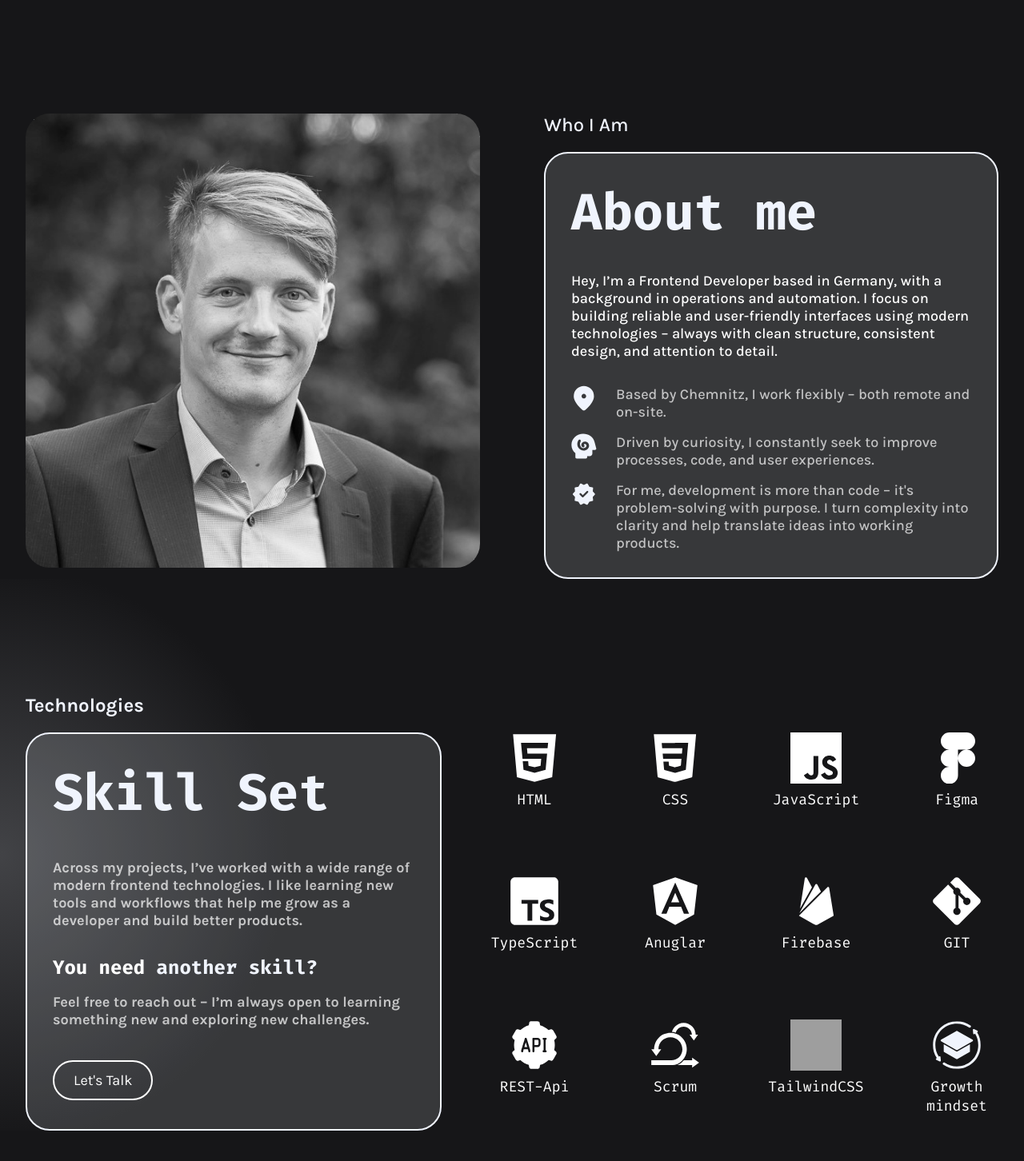
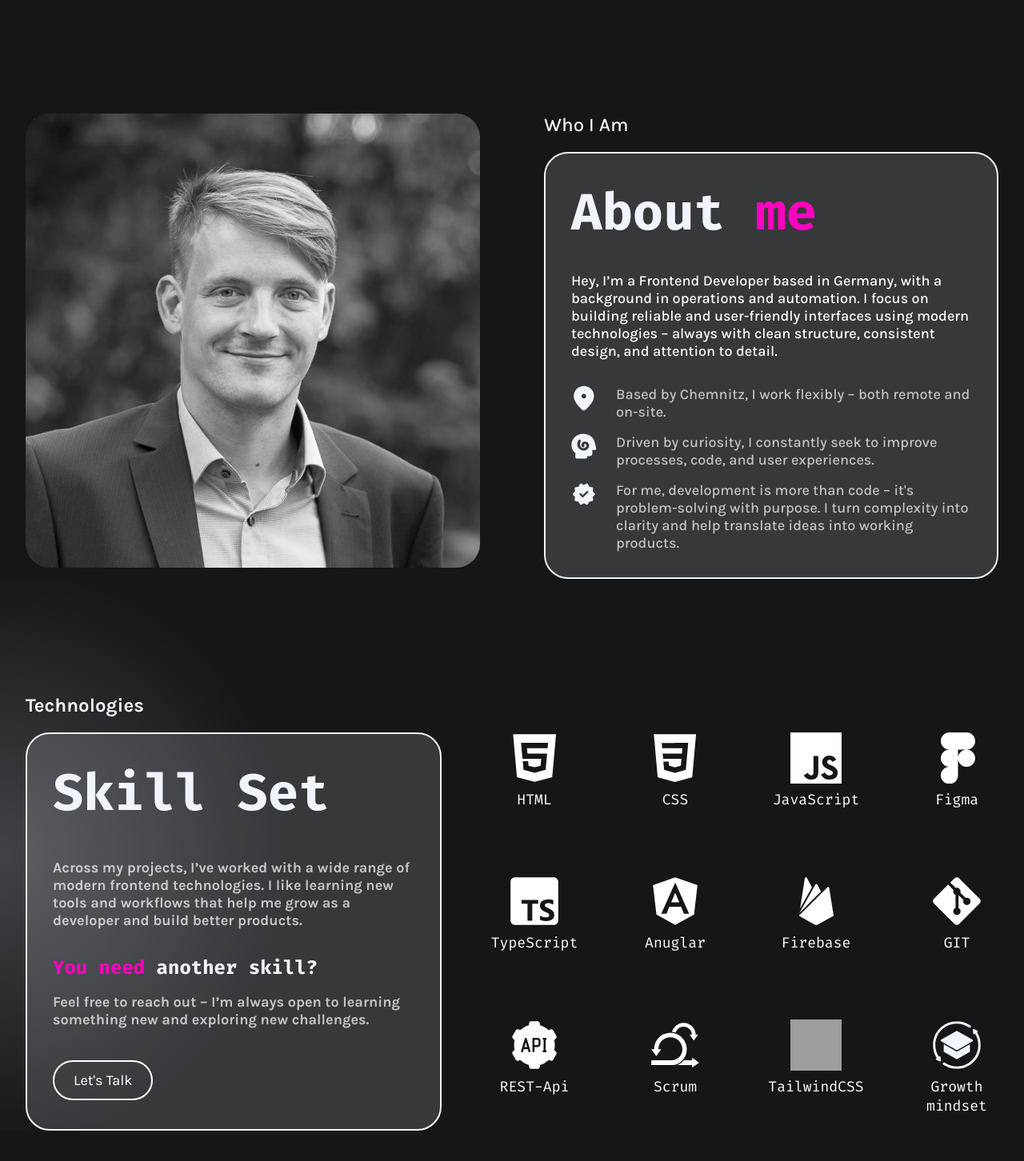
Before and after one commit to RichardStreu/portfolioAngular, an Angular app: page / in a window 1280 px wide. Shown: the part 802-2254 px from the top of the page at 80% size. Built offline with nearby package versions, Linux system fonts and the light colour scheme; grey boxes are pictures that could not be loaded.

Commit message:
fix: add singleHighlight class for consistent text highlighting across components

```diff
--- a/src/app/core/footer/footer.component.scss
+++ b/src/app/core/footer/footer.component.scss
@@ -106,3 +106,7 @@
     }
   }
 }
+
+.singleHighlight {
+  color: $color-singleHighlight;
+}
--- a/src/app/landing-page/sections/b-aboutme/b-aboutme.component.html
+++ b/src/app/landing-page/sections/b-aboutme/b-aboutme.component.html
@@ -10,7 +10,7 @@
         <div>
           <p>{{whoIAmText}}</p>
           <div class="aboutMeBox">
-            <h2>{{aboutMeText}}</h2>
+            <h2><span>{{ aboutText }}</span><span class="singleHighlight">{{ meText }}</span> </h2>
             <p>{{greetingText}}</p>
             <div class="aboutMeItems">
               <svg width="32px" height="32px" viewBox="0 0 23 27" fill="none" xmlns="http://www.w3.org/2000/svg">
--- a/src/app/landing-page/sections/b-aboutme/b-aboutme.component.scss
+++ b/src/app/landing-page/sections/b-aboutme/b-aboutme.component.scss
@@ -162,4 +162,8 @@
       }
     }
   }
+
+  .singleHighlight {
+    color: $color-singleHighlight;
+  }
 }
--- a/src/app/landing-page/sections/b-aboutme/b-aboutme.component.ts
+++ b/src/app/landing-page/sections/b-aboutme/b-aboutme.component.ts
@@ -1,10 +1,11 @@
 import { Component, inject } from '@angular/core';
 import { LanguageService } from '../../../services/language.service';
+import { CommonModule } from '@angular/common';
 
 @Component({
   selector: 'app-b-aboutme',
   standalone: true,
-  imports: [],
+  imports: [CommonModule],
   templateUrl: './b-aboutme.component.html',
   styleUrl: './b-aboutme.component.scss',
 })
@@ -12,7 +13,8 @@ export class BAboutmeComponent {
   languageService = inject(LanguageService);
 
   whoIAmText: string = '';
-  aboutMeText: string = '';
+  aboutText: string = '';
+  meText: string = '';
   greetingText: string = '';
   locationText: string = '';
   mindsetText: string = '';
@@ -24,8 +26,10 @@ export class BAboutmeComponent {
         this.languageService.currentLanguage == 'en'
           ? 'Who I Am'
           : 'Über mich';
-      this.aboutMeText =
-        this.languageService.currentLanguage == 'en' ? 'About me' : 'Zu mir';
+      this.aboutText =
+        this.languageService.currentLanguage == 'en' ? 'About ': 'Zu ';
+        this.meText =
+        this.languageService.currentLanguage == 'en' ? 'me': 'mir';
       this.greetingText =
         this.languageService.currentLanguage == 'en'
           ? 'Hey, I’m a Frontend Developer based in Germany, with a background in operations and automation. I focus on building reliable and user-friendly interfaces using modern technologies – always with clean structure, consistent design, and attention to detail.'
--- a/src/app/landing-page/sections/c-skillset/c-skillset.component.html
+++ b/src/app/landing-page/sections/c-skillset/c-skillset.component.html
@@ -6,7 +6,7 @@
         <div class="skillsetTextBox">
           <h2 lang="de" class="wordBreak">{{ skillSetText }}</h2>
           <p class="skillDescripton">{{ skillSetDescriptionText }}</p>
-          <p class="skillNeed">
+          <p class="skillNeed singleHighlight">
             {{ youNeedText
             }}<span class="skillAnother">{{ anotherSkillText }}</span>
           </p>
--- a/src/app/landing-page/sections/c-skillset/c-skillset.component.scss
+++ b/src/app/landing-page/sections/c-skillset/c-skillset.component.scss
@@ -88,7 +88,7 @@
             font-family: "Fira", sans-serif;
             font-weight: bold;
             font-size: 1.5rem;
-            color: $color-text;
+            color: $color-singleHighlight;
             padding-top: 2rem;
             padding-bottom: 1rem;
 
@@ -269,3 +269,7 @@
     }
   }
 }
+
+.singleHighlight {
+  color: $color-singleHighlight;
+}
--- a/src/styles.scss
+++ b/src/styles.scss
@@ -119,3 +119,7 @@ body {
   // word-wrap: break-word;
   word-break: break-word;
 }
+
+.singleHighlight {
+  color: $color-singleHighlight;
+}
```
